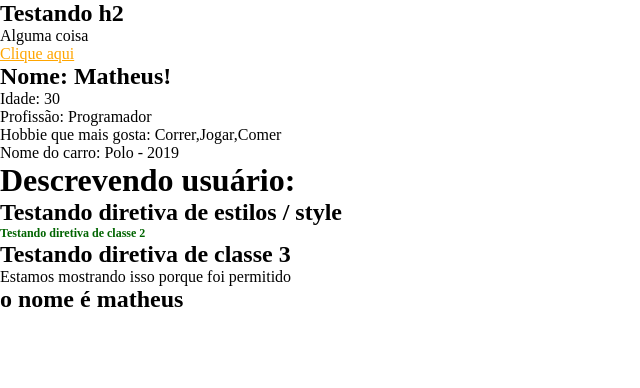
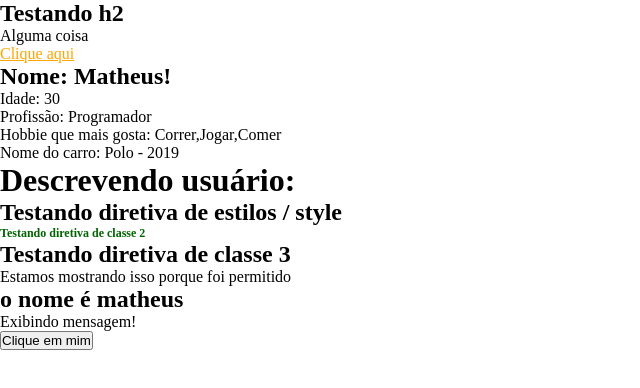
Before and after one commit to AencioVinicius2/angular_library, an Angular app in the folder Section2/projeto-moments/: page / in a window 1280 px wide. Shown: the top 388 px of the page, without its empty margins (0-640 px from the left). Built offline with nearby package versions, Linux system fonts and the light colour scheme.

Commit message:
feat: add eventos component

```diff
--- a/Section2/projeto-moments/src/app/app.component.html
+++ b/Section2/projeto-moments/src/app/app.component.html
@@ -7,3 +7,4 @@
 <app-parent-data [name]="userName" [userData]="userData"></app-parent-data>
 <app-directives></app-directives>
 <app-if-render></app-if-render>
+<app-eventos></app-eventos>
--- a/Section2/projeto-moments/src/app/app.component.ts
+++ b/Section2/projeto-moments/src/app/app.component.ts
@@ -5,7 +5,7 @@
 import { ParentDataComponent } from "./components/parent-data/parent-data.component";
 import { DirectivesComponent } from "./components/directives/directives.component";
 import { IfRenderComponent } from "./components/if-render/if-render.component";
-
+import { EventosComponent } from './components/eventos/eventos.component';
 @Component({
   selector: 'app-root',
   standalone: true,
@@ -15,7 +15,8 @@
     FirstComponentComponent,
     ParentDataComponent,
     DirectivesComponent,
-    IfRenderComponent
+    IfRenderComponent,
+    EventosComponent,
 ],
   templateUrl: './app.component.html',
   styleUrl: './app.component.css'
--- /dev/null
+++ b/Section2/projeto-moments/src/app/components/eventos/eventos.component.html
@@ -0,0 +1,4 @@
+<div>
+  <p *ngIf="canShow">Exibindo mensagem!</p>
+  <button (click)="showMessage()">Clique em mim</button>
+</div>
--- /dev/null
+++ b/Section2/projeto-moments/src/app/components/eventos/eventos.component.ts
@@ -0,0 +1,26 @@
+import { Component, OnInit } from '@angular/core';
+import { CommonModule } from '@angular/common';
+
+@Component({
+  selector: 'app-eventos',
+  standalone: true,
+  imports: [
+    CommonModule,
+  ],
+  templateUrl: './eventos.component.html',
+  styleUrl: './eventos.component.css'
+})
+export class EventosComponent {
+
+  canShow: boolean = true;
+
+  constructor() {}
+
+  ngOnInit(): void {}
+
+  showMessage():void {
+    this.canShow = !this.canShow;
+  }
+
+
+}
--- a/Section2/projeto-moments/src/app/components/if-render/if-render.component.html
+++ b/Section2/projeto-moments/src/app/components/if-render/if-render.component.html
@@ -6,7 +6,7 @@
     o nome é matheus
   </h2>
   <ng-template #nameNotFound>
-    <p>O nome não foi encontrado</p>
+    <p>O nome não foi encontrado"</p>
   </ng-template>
 
 </div>
```
Also changed, not shown: Section2/projeto-moments/src/app/components/eventos/eventos.component.css (added), 1 other file (tests, documents, lock files or other folders).
